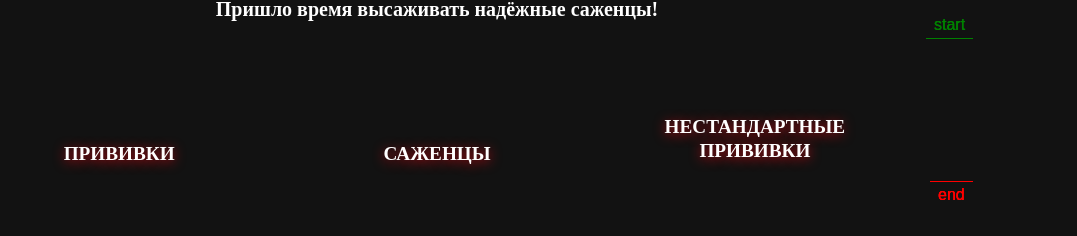
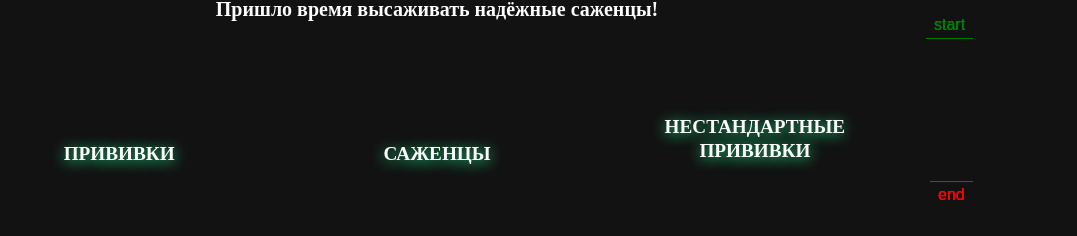
Before and after one commit to IlyaSafronov/My-Garden, a plain HTML site: page index.html in a window 1280 px wide. Shown: the part 678-914 px from the top of the page, without its empty margins (203-1280 px from the left). Drawn offline with nearby package versions, Linux system fonts and the light colour scheme; a web font is replaced by a local one.

Commit message:
change color

```diff
--- a/styles.css
+++ b/styles.css
@@ -86,7 +86,7 @@ h3 {
 .videos h3 {
   position: absolute;
   color: var(--main-color);
-  text-shadow: 0px 2px 12px rgba(230, 8, 19, 0.849);
+  text-shadow: 0px 2px 14px rgba(40, 255, 155, 0.938);
   text-transform: uppercase;
   bottom: 10%;
   left: 50%;
```
